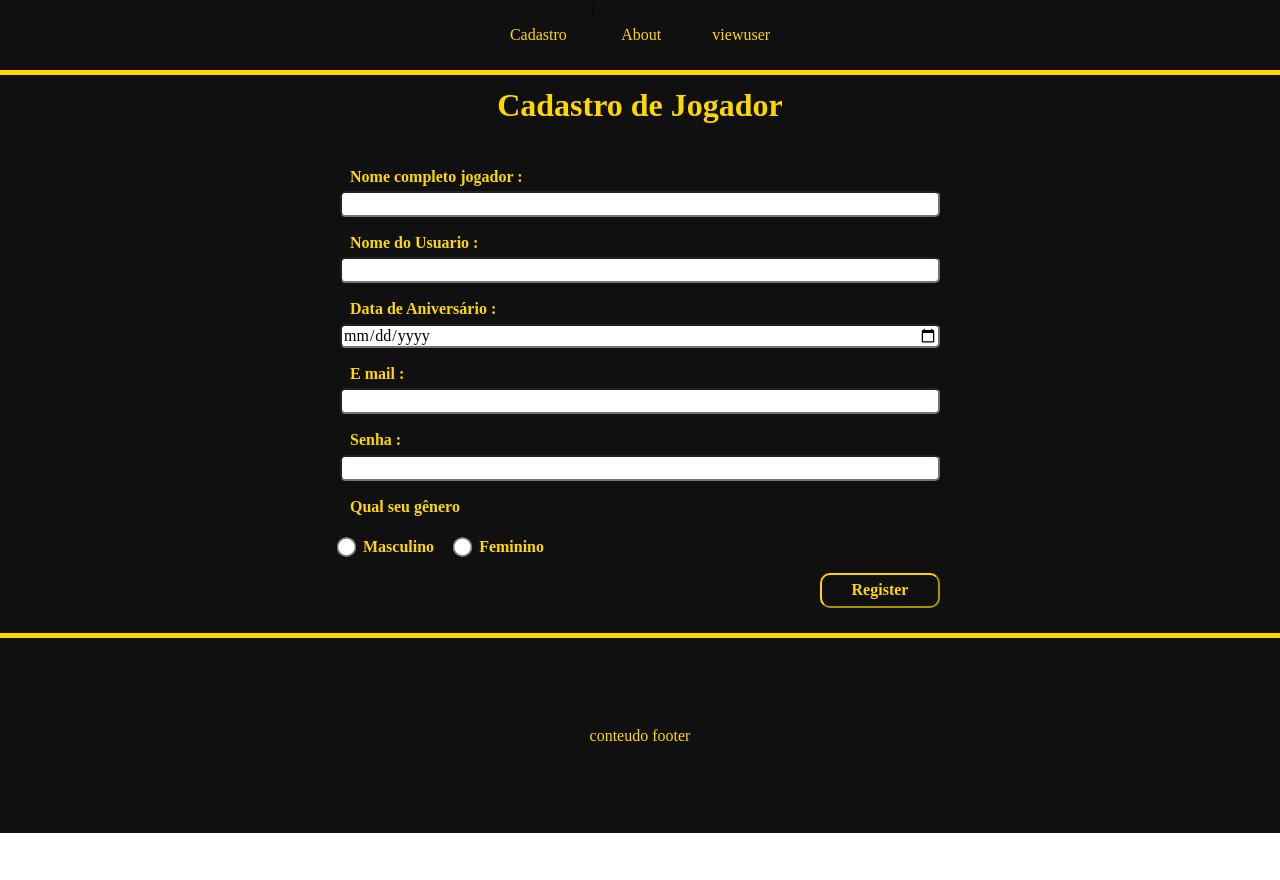
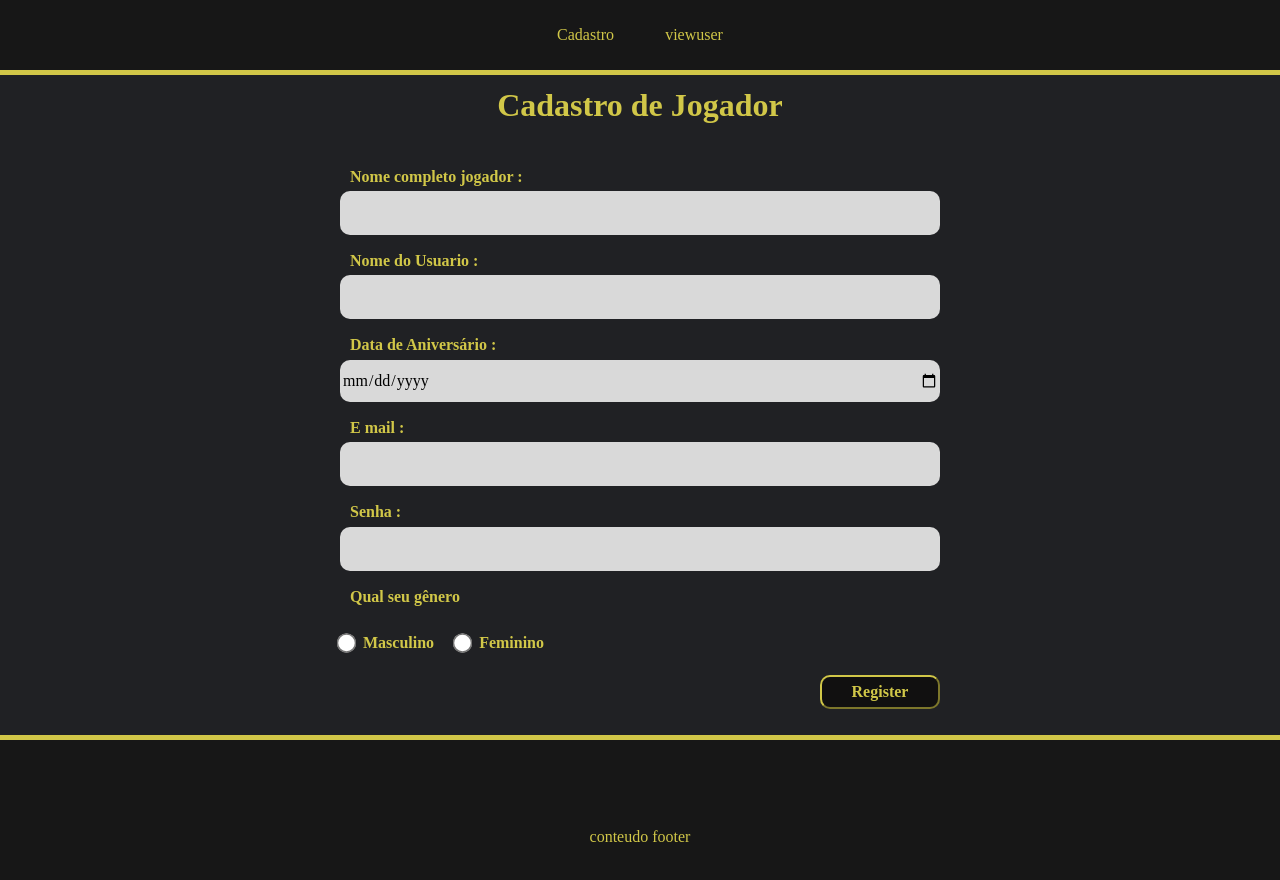
Before and after one commit to roneijoseroteski/Cadastro-gamer, a Vue app in the folder appvue3/: page / in a window 1280 px wide. Shown: the top 880 px of the page. Before the commit the page ends 833 px from the top, so only its background shows below. Built offline with nearby package versions, Linux system fonts and the light colour scheme; data requests are answered from the project's data file.

Commit message:
finally crud, rework design in register user

```diff
--- a/appvue3/db/db.json
+++ b/appvue3/db/db.json
@@ -64,13 +64,13 @@
       "id": 7
     },
     {
-      "name_user_full": "bernardo",
+      "id": 8,
+      "name_user_full": "bernardo soares",
       "name_user": "verw",
       "birthday_user": "2021-10-22",
       "e_mail": "werwf@yahoo.com.br",
-      "password_user": "sdfsdfds%@",
-      "genero_user": "Masculino",
-      "id": 8
+      "password_user": "sdfsdfds%@!",
+      "genero_user": "Masculino"
     },
     {
       "name_user_full": "marley vicks",
@@ -80,15 +80,6 @@
       "password_user": "sdfsdfds%@?",
       "genero_user": "Masculino",
       "id": 9
-    },
-    {
-      "name_user_full": "pedrinho calisto",
-      "name_user": "pedrinho",
-      "birthday_user": "2021-05-05",
-      "e_mail": "pedrinho@yahoo.com.br",
-      "password_user": "sdfsdfds%@!",
-      "genero_user": "Masculino",
-      "id": 10
     }
   ]
 }
--- a/appvue3/package.json
+++ b/appvue3/package.json
@@ -13,7 +13,7 @@
     "json-server": "^0.17.0",
     "moment": "^2.29.1",
     "normalize.css": "^8.0.1",
-    "vue": "^3.0.0",
+    "vue": "^3.2.20",
     "vue-moment": "^4.1.0",
     "vue-router": "^4.0.0-0"
   },
--- a/appvue3/src/components/footer/footer.vue
+++ b/appvue3/src/components/footer/footer.vue
@@ -14,16 +14,17 @@ export default {
 .container-footer{
   width: 100%;
   height: 200px;
-  background-color: rgb(17, 16, 16);
+  background-color: #171717;
+
 
   display: flex;
   justify-content: center;
   align-items: center;
-  border-top: 5px solid gold;
-  color:gold;
+  border-top: 5px solid #d1c748;
+  color:#d1c748;
   bottom: 0!important;
 
 
 }
-
+ /* background-color: #111111; */
 </style>
--- a/appvue3/src/components/navbar/navbar.vue
+++ b/appvue3/src/components/navbar/navbar.vue
@@ -1,7 +1,6 @@
 <template>
     <div id="nav">
-    <router-link to="/">Cadastro</router-link> |
-    <router-link to="/about">About</router-link>
+    <router-link to="/">Cadastro</router-link>
     <router-link to="/viewuser">viewuser</router-link>
   </div>
 </template>
@@ -20,8 +19,8 @@ export default {
     justify-content: center;
     max-width: 100%;
     max-height: 80px;
-    background-color: rgb(17, 16, 16);
-    border-bottom: 5px solid gold;
+    background-color: #171717;
+    border-bottom: 5px solid #d1c748;
 
 
 }
@@ -30,7 +29,7 @@ a{
   justify-content: center;
   align-items: center;
   padding: 2%;
-  color: gold;
+  color: #d1c748;
   list-style: none;
   text-decoration: none;
 }
--- a/appvue3/src/router/index.js
+++ b/appvue3/src/router/index.js
@@ -6,14 +6,6 @@ const routes = [
     path: '/',
     name: 'Home',
     component: Home
-  },
-  {
-    path: '/about',
-    name: 'About',
-    // route level code-splitting
-    // this generates a separate chunk (about.[hash].js) for this route
-    // which is lazy-loaded when the route is visited.
-    component: () => import(/* webpackChunkName: "about" */ '../views/About.vue')
   },
   {
     path:'/viewuser',
--- a/appvue3/src/servicos/users.js
+++ b/appvue3/src/servicos/users.js
@@ -10,8 +10,11 @@ export default {
     return http.post('Register', userprofile);
   },
   atualizar:(userprofile)=> {
-    return http.put('Register', userprofile)
+    return http.put(`Register/${userprofile.id}`, userprofile)
 
+  },
+  delete:(userprofile)=> {
+    return http.delete(`Register/${userprofile}`)
   }
   // listar: () => {
   //  console.log('entrou listar')
--- a/appvue3/src/views/Home.vue
+++ b/appvue3/src/views/Home.vue
@@ -152,9 +152,9 @@ export default {
         genero_user: this.values.genero_user
     }
     console.log('modificando ' + date.name_user_full)
-    // User.atualizar(this.values).then(response => {
-    //   alert('atualizado')
-    // })
+    User.atualizar(date).then(response => {
+      alert('atualizado')
+    })
   }
   }
 }
@@ -167,10 +167,11 @@ body {
 .home {
   max-width: 100%;
   margin: 0px auto;
-  background-color: rgb(17, 16, 16);
+  background-color: #202124;
   min-height: 250px;
 
 }
+/* background-color: #303030; */
 .lista{
   display: flex;
   justify-content: center;
@@ -178,7 +179,7 @@ body {
 .title {
   display: flex;
   justify-content: center;
-  color: gold;
+  color: #d1c748;
   padding: 1%;
   margin-block-start: 0;
   margin-block-end: 0;
@@ -188,7 +189,7 @@ ul {
   display: flex;
   justify-content: center;
   width: 100%;
-  color: gold;
+  color: #d1c748;
 }
 ul li{
   flex-wrap: wrap;
@@ -203,7 +204,7 @@ ul li{
 }
 label {
   font-weight: bold;
-  color: gold;
+  color: #d1c748;
   padding: 5px 10px;
 }
 .input-container {
@@ -211,17 +212,48 @@ label {
   flex-direction: column;
   margin-bottom: 2%;
 }
-input{
-  border-radius: 5px;
-  height: 20px;
+ input{
+  border-radius: 10px;
+  height: 40px;
+  background-color: #D9D9D9;
+  border:1px solid transparent;
 
 }
+
+input:hover {
+  background-color:#FFFFFF;
+  box-shadow: 20px 20px 20px 20px red;
+  transition-property: box-shadow;
+  transition-duration: 400ms;
+  transition-delay: 0s;
+
+}
+/* input {
+  border-color: #3498db;
+  color: #fff;
+  box-shadow: 0 0 40px 40px #3498db inset, 0 0 0 0 #3498db;
+  -webkit-transition: all 150ms ease-in-out;
+  transition: all 150ms ease-in-out; */
+/* } */
+input:hover {
+  box-shadow: 0 0 10px 0 #d1c748 inset, 0 0 10px 6px #d1c748;
+}
+
+input:focus {
+  background-color:#f3f3f4;
+  box-shadow: 0 0 10px 0 #d1c748 inset, 0 0 10px 6px #d1c748;
+}
+/* input[type='text']{
+  background-color:#f3f3f4 ;
+
+} */
+
 .input-container-genero {
   display: flex;
   align-items: center;
   font-weight: bold;
   margin-bottom: 2%;
-  color: gold;
+  color: #d1c748;
 
 }
 input[type='radio'] {
@@ -257,8 +289,8 @@ input[type='radio'] {
   justify-content: center;
   background-color:  rgb(17, 16, 16);
   font-weight: bold;
-  color: gold;
-  border-color: gold;
+  color: #d1c748;
+  border-color: #d1c748;
 
 
 }
@@ -268,10 +300,10 @@ input[type='radio'] {
   padding: 1%;
   display: flex;
   justify-content: center;
-  background-color:  rgb(17, 16, 16);
+  background-color:  #111111;
   font-weight: bold;
-  color: gold;
-  border-color: gold;
+  color: #d1c748;
+  border-color: #d1c748;
   margin-left: 2%;
 }
 
--- a/appvue3/src/views/viewuser.vue
+++ b/appvue3/src/views/viewuser.vue
@@ -16,7 +16,7 @@
         <div>{{user.e_mail}}</div>
         <div>{{user.genero_user}}</div>
         <div>{{user.birthday_user}}</div>
-        <div class="btn-container"><button id="btn-edit" @click="goBack(user)">Editar</button> <button class="btn-remove">Remover</button></div>
+        <div class="btn-container"><button id="btn-edit" @click="goBack(user)">Editar</button> <button @click="removeuser(user)" class="btn-remove">Remover</button></div>
       </div>
     </div>
   </div>
@@ -52,8 +52,19 @@ export default {
         };
         // console.log(values)
   this.$router.push({ name: 'Home', params:value});
+},
+removeuser(id) {
+  User.delete(id.id).then(response => {
+    alert("removido com sucesso")
+    User.listar().then(resposta => {
+
+      this.lista_user = resposta.data
+    })
+  })
+  console.log(id.id)
 }
-    }
+
+}
 
 }
 </script>
@@ -75,7 +86,7 @@ export default {
 }
 #user-table-header {
   margin: 0 auto;
-  border-bottom: 3px solid gold;
+  border-bottom: 3px solid #d1c748;
   padding: 12px;
   font-weight: bold;
 }
@@ -103,16 +114,16 @@ export default {
   border-radius: 10px;
   padding: 3px 10px 3px 10px;
   font-weight: bold;
-  border-color: gold;
+  border-color: #d1c748;
 }
 #btn-edit {
   border-radius: 10px;
   padding: 3px 10px 3px 10px;
   font-weight: bold;
-  border-color: gold;
+  border-color: #d1c748;
 }
 .title{
-  color: gold;
+  color: #d1c748 ;
   display: flex;
   justify-content: center;
 }
```
Also changed, not shown: 1 other file (tests, documents, lock files or other folders).
